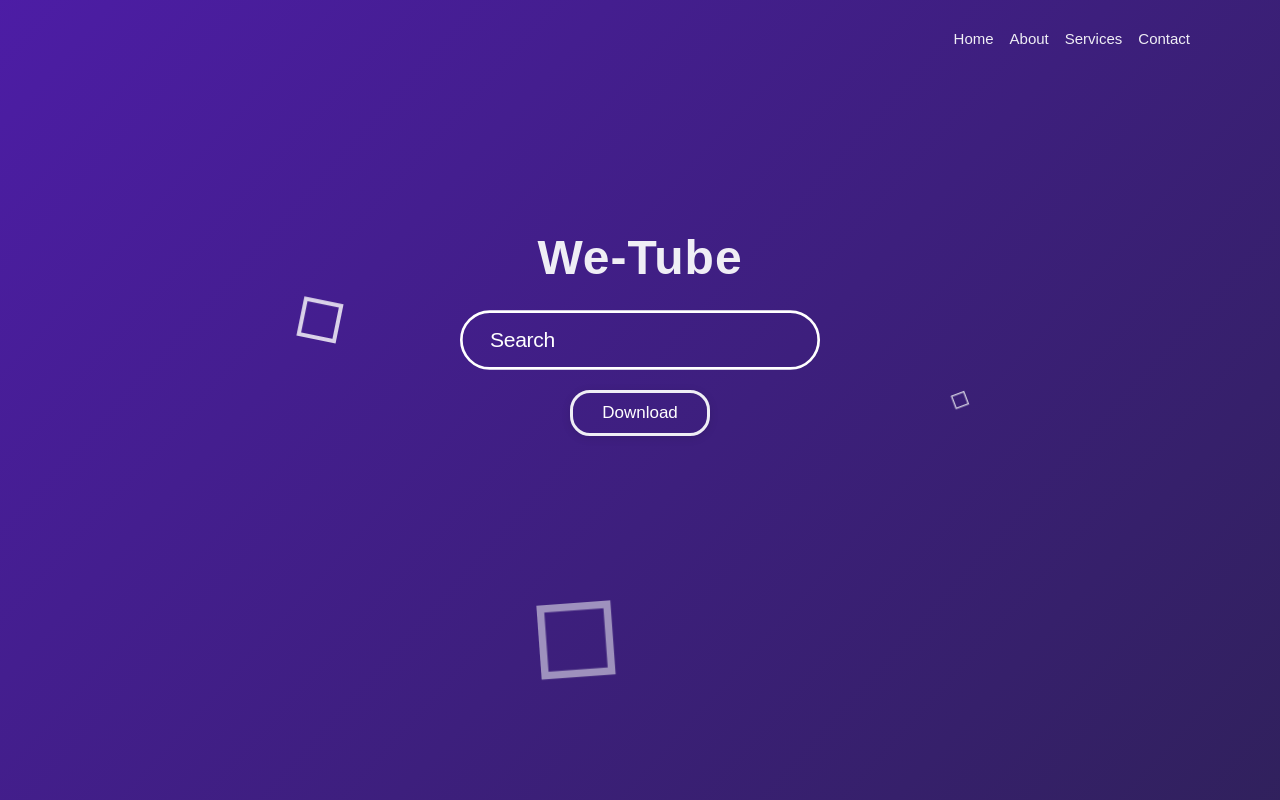
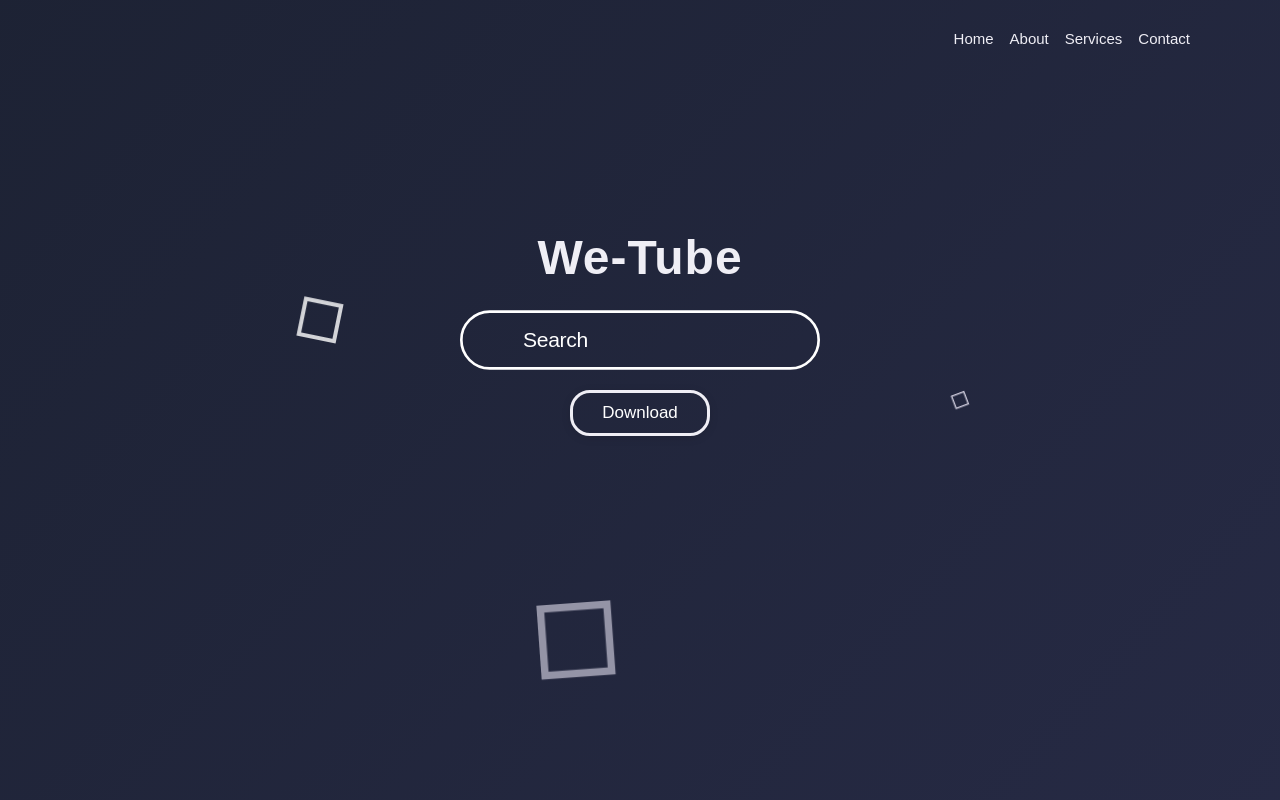
Before and after one commit to Sowoul/we-tube, a Flask app: template templates/home.html in a window 1280 px wide. Run offline with Flask 3, Linux system fonts and the light colour scheme; the template is opened without the code that fills it, so the values that code supplies are empty.

Commit message:
Update home.html

```diff
--- a/templates/home.html
+++ b/templates/home.html
@@ -181,7 +181,7 @@
         border-radius: 120px;
         border: none;
         background: rgba(255, 255, 255, 0);
-        padding: 0 68px 0 30px;
+        padding: 0 68px 0 63px;
         color: #ffffff;
         font-size: 1.32em;
         font-weight: 400;
@@ -222,7 +222,7 @@
       }
       /* ============= Animation background ========= */
       .background {
-        background: linear-gradient(132deg, #fc415a, #591bc5, #212335);
+        background: linear-gradient(132deg, #fc415a, #191f2d, #2b2e4d);
         background-size: 400% 400%;
         animation: Gradient 15s ease infinite;
         position: relative;
```
